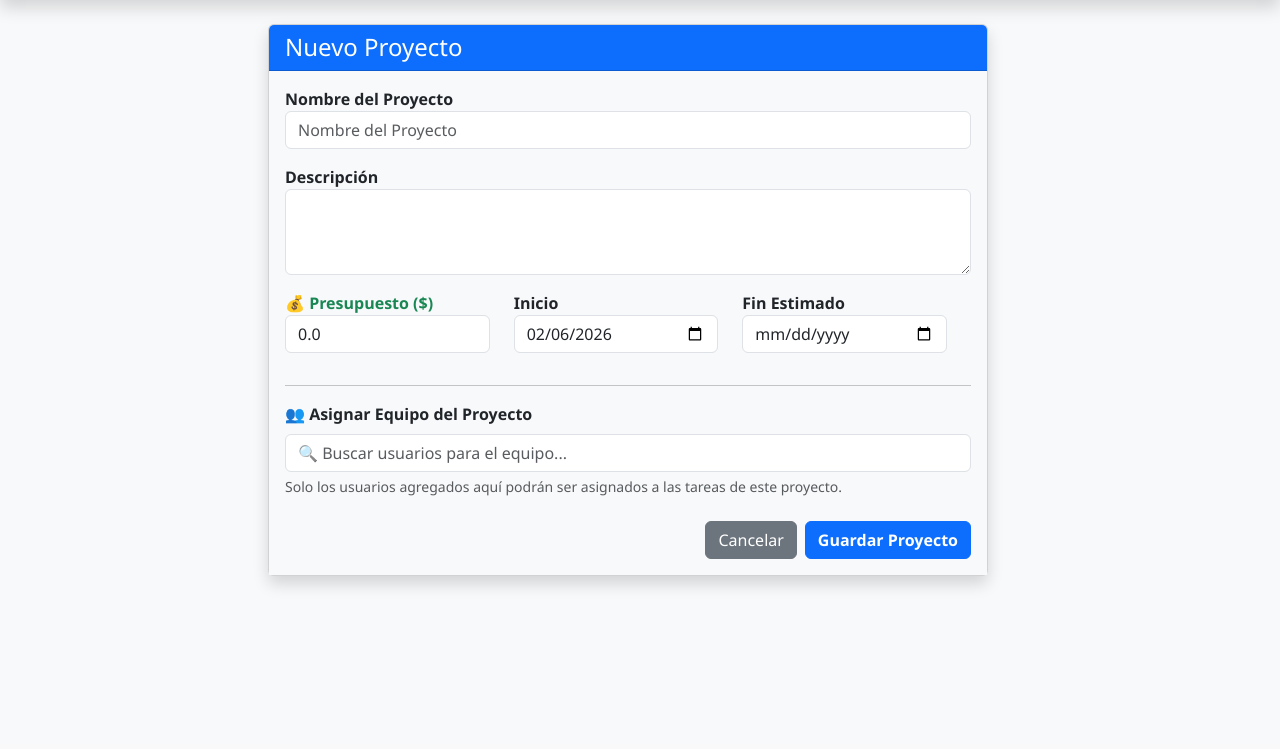
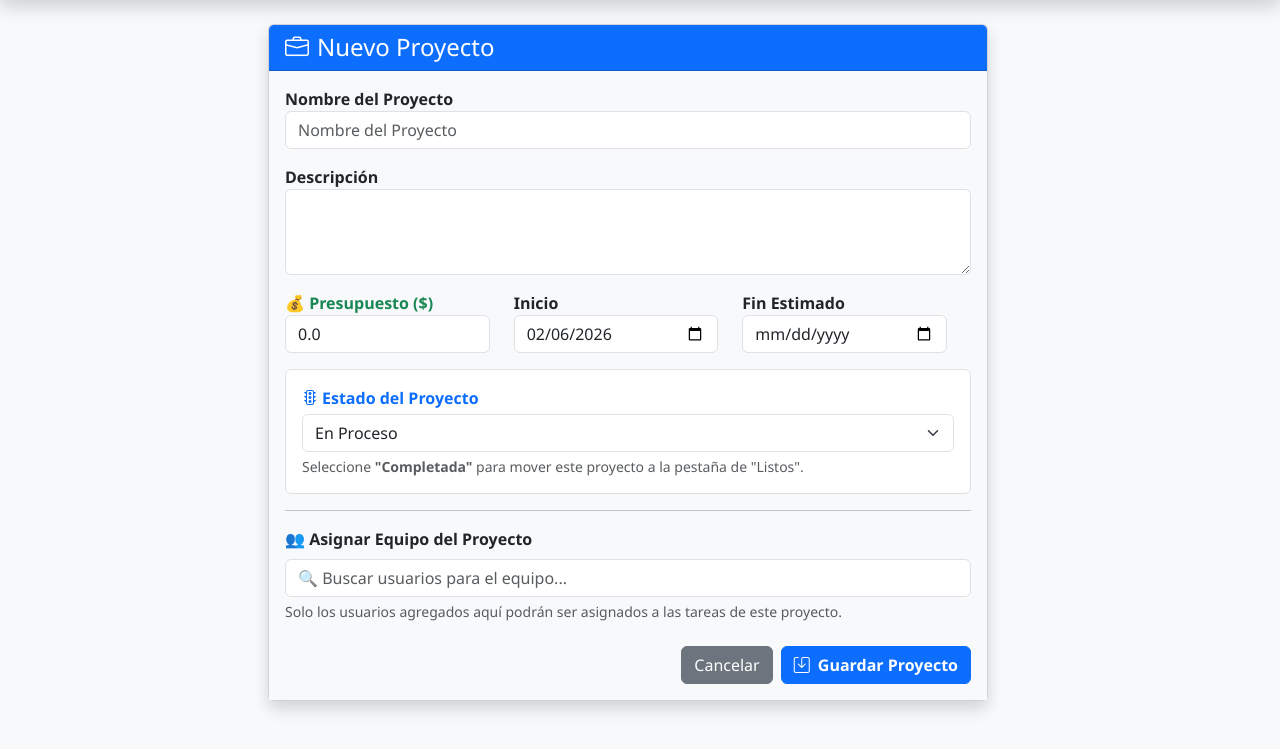
Before and after one commit to JELLABS/UpTask_System, a Django app: page /crear-proyecto/ in a window 1280 px wide. Shown: the part 56-805 px from the top of the page. Before the commit the page ends 644 px from the top, so only its background shows below. Run offline with Django 5.2, Linux system fonts and the light colour scheme; the visitor is signed in with stand-in values (Sample User, id 1); data comes from the database, SQL or seed files in the repository; some libraries are stand-ins or nearby versions.

Commit message:
Mejora estado de proyectos. ESTABLE

```diff
--- a/tasks/forms.py
+++ b/tasks/forms.py
@@ -9,7 +9,7 @@ from .models import Tarea, HistorialAvance, Perfil, Etiqueta, Proyecto
 class ProyectoForm(forms.ModelForm):
     class Meta:
         model = Proyecto
-        fields = ['titulo', 'descripcion', 'presupuesto', 'fecha_inicio', 'fecha_fin', 'equipo']
+        fields = ['titulo', 'descripcion', 'presupuesto', 'fecha_inicio', 'fecha_fin', 'equipo', 'estado']
         widgets = {
             'titulo': forms.TextInput(attrs={'class': 'form-control', 'placeholder': 'Nombre del Proyecto'}),
             'descripcion': forms.Textarea(attrs={'class': 'form-control', 'rows': 3}),
@@ -17,6 +17,7 @@ class ProyectoForm(forms.ModelForm):
             'fecha_inicio': forms.DateInput(format='%Y-%m-%d', attrs={'class': 'form-control', 'type': 'date'}),
             'fecha_fin': forms.DateInput(format='%Y-%m-%d', attrs={'class': 'form-control', 'type': 'date'}),
             'equipo': forms.SelectMultiple(attrs={'style': 'display:none;'}),
+            'estado': forms.Select(attrs={'class': 'form-select'}),
         }
 
 # ======================================================
--- a/tasks/templates/tasks/formulario_proyecto.html
+++ b/tasks/templates/tasks/formulario_proyecto.html
@@ -1,9 +1,12 @@
 {% extends 'tasks/main.html' %}
+
 {% block content %}
 <div class="row justify-content-center">
     <div class="col-md-8">
         <div class="card shadow">
-            <div class="card-header bg-primary text-white"><h4 class="mb-0">{{ titulo }}</h4></div>
+            <div class="card-header bg-primary text-white">
+                <h4 class="mb-0"><i class="bi bi-briefcase me-2"></i>{{ titulo }}</h4>
+            </div>
             <div class="card-body bg-light">
                 <form method="POST">
                     {% csrf_token %}
@@ -32,11 +35,24 @@
                         </div>
                     </div>
 
+                    {% if form.estado %}
+                    <div class="mb-3 p-3 bg-white border rounded">
+                        <label class="fw-bold text-primary mb-1">
+                            <i class="bi bi-stoplights me-1"></i>Estado del Proyecto
+                        </label>
+                        {{ form.estado }}
+                        <div class="form-text small mt-1">
+                            Seleccione <b>"Completada"</b> para mover este proyecto a la pestaña de "Listos".
+                        </div>
+                    </div>
+                    {% endif %}
                     <hr>
 
                     <div class="mb-3">
                         <label class="fw-bold">👥 Asignar Equipo del Proyecto</label>
-                        <div style="display:none;">{{ form.equipo }}</div> <div id="equipo-seleccionado" class="d-flex flex-wrap gap-2 mb-2"></div>
+                        <div style="display:none;">{{ form.equipo }}</div>
+
+                        <div id="equipo-seleccionado" class="d-flex flex-wrap gap-2 mb-2"></div>
 
                         <div class="position-relative">
                             <input type="text" id="buscador-equipo" class="form-control" placeholder="🔍 Buscar usuarios para el equipo..." autocomplete="off">
@@ -47,7 +63,9 @@
 
                     <div class="d-flex justify-content-end gap-2 mt-4">
                         <a href="{% url 'lista_proyectos' %}" class="btn btn-secondary">Cancelar</a>
-                        <button type="submit" class="btn btn-primary fw-bold">Guardar Proyecto</button>
+                        <button type="submit" class="btn btn-primary fw-bold">
+                            <i class="bi bi-save me-1"></i> Guardar Proyecto
+                        </button>
                     </div>
                 </form>
             </div>
@@ -62,7 +80,7 @@ document.addEventListener('DOMContentLoaded', function() {
     const displayEq = document.getElementById('equipo-seleccionado');
     const selectEq = document.getElementById('id_equipo');
 
-    // Cargar iniciales
+    // Cargar iniciales (si estamos editando)
     Array.from(selectEq.options).forEach(opt => { if(opt.selected) addBadge(opt.value, opt.text); });
 
     inputEq.addEventListener('input', function(e) {
```
